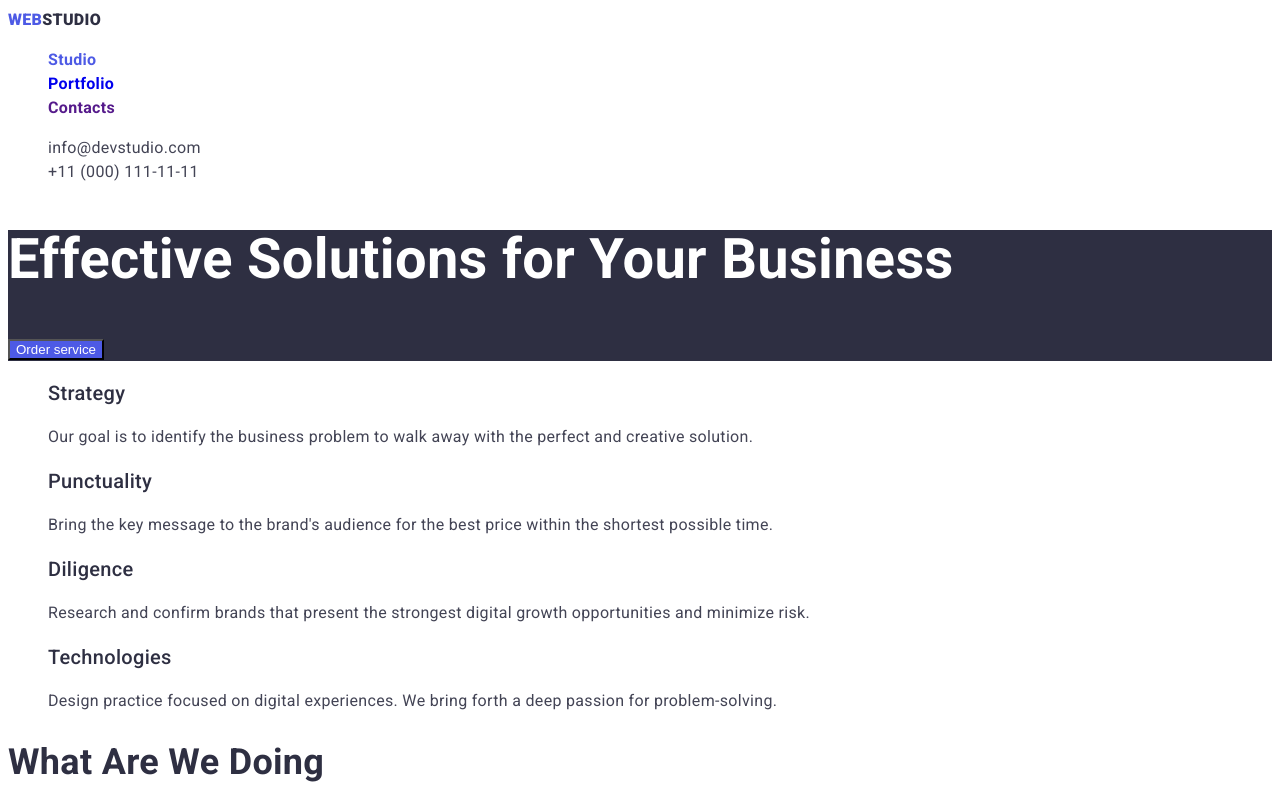
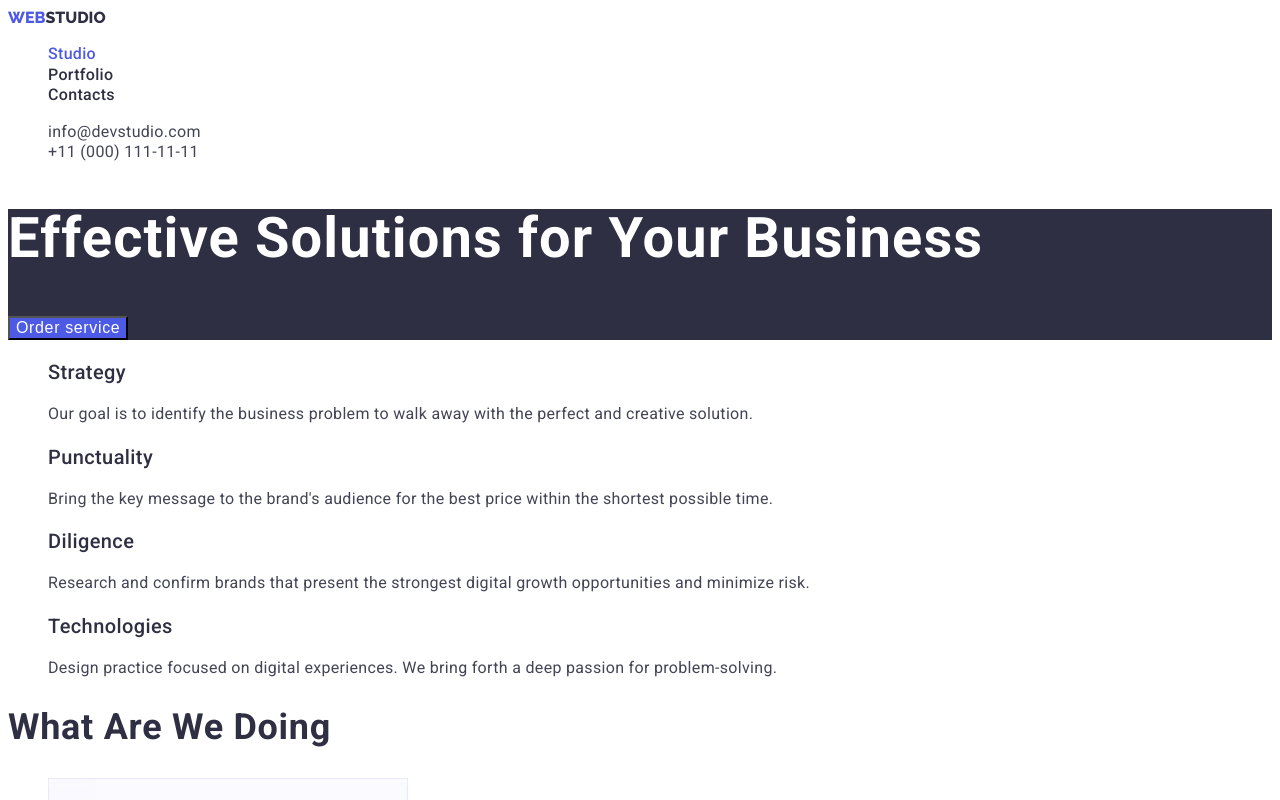
Before and after one commit to IrynaRudenk0/goit-markup-hw-02, a plain HTML site: page index.html in a window 1280 px wide. Shown: the top 800 px of the page. Drawn offline with Linux system fonts and the light colour scheme.

Commit message:
Homework-2 - feedback update 1

```diff
--- a/css/styles.css
+++ b/css/styles.css
@@ -17,21 +17,10 @@
 }
 
 body {
-    background: var(--white-color);
+    background-color: var(--white-color);
     font-family: Roboto, sans-serif;
-    font-weight: 400;
-    font-style: normal;
         font-size: 16px;
-        line-height: 1.5;
-        letter-spacing: 0.02em;
         color: var(--text-color);
-}
-
-.main-title {
-font-weight: 600;
-font-size: 56px;
-line-height: 1.07;
-color: var(--dark-color);
 }
 
 .list {
@@ -40,6 +29,7 @@ color: var(--dark-color);
 
 .link {
     text-decoration: none;
+    font-style: inherit;
 }
 
 .link:hover,
@@ -58,29 +48,37 @@ font-style: inherit;
 /* header */
 
 .logo {
-    font-family: 'Raleway' sans-serif;
+    font-family: 'Raleway', sans-serif;
     font-weight: 800;
     text-transform: uppercase;
     color: var(--primary-brand-color);
+    font-size: 16px;
+        line-height: 128%;
 }
 
 .logo-black {
     color: var(--dark-color);
-    font-size: 16px;
-        line-height: 128%;
+
 }
 
-.nav-item {
-        font-weight: 600;
+.nav-link {
+    font-style: inherit;
+    font-weight: 500;
+        font-size: 16px;
+            line-height: 1.28;
+            letter-spacing: 0.02em;
         color: var(--dark-color);
 }
 
-.auth-link {
+.address-link {
+    font-style: normal;
+    font-size: 16px;
+        line-height: 1.28;
+        letter-spacing: 0.02em;
     color: var(--text-color);
 }
 
 /* main page */
-
 /* hero section */
 
 .hero {
@@ -88,35 +86,45 @@ font-style: inherit;
 }
 
 .hero-title {
+    font-weight: 700;
+        font-size: 56px;
+        line-height: 1.07;
+        letter-spacing: 0.02em;
     color: var(--white-color);
 }
 
 .hero-button {
-    Weight: 600px;
-    Size: 16px;
+    font-weight: 500px;
+    font-size: 16px;
     Line-height: 1.17;
+    letter-spacing: 0.04em;
     color: var(--white-color);
     background-color: var(--primary-brand-color);
 }
 
 /* sections */
 
-.examples-title,
-.team-title {
-    font-weight: 600;
+.section-title {
+    font-weight: 700;
     font-size: 36px;
     line-height: 1.11;
+letter-spacing: 0.02em;
     text-transform: capitalize;
     color: var(--dark-color);
 }
 
-.strength-title,
-.team-title,
-.projects-title {
+.subsection-title {
     font-weight: 500;
     font-size: 20px;
     line-height: 1.2;
+    letter-spacing: 0.02em;
     color: var(--dark-color);
+}
+
+.section-text {
+    font-size: 16px;
+    line-height: 1.28;
+    letter-spacing: 0.02em;
 }
 
 .team {
@@ -138,11 +146,17 @@ font-style: inherit;
 
 .footer-text {
     color: var(--accent-color);
+        font-size: 16px;
+            line-height: 1.28;
+            letter-spacing: 0.02em;
 }
+
+
 
 /* portfolio page */
 
 .projects-filter {
+    font-style: inherit;
     background-color: var(--light-color);
     color: var(--primary-brand-color);
 }
--- a/index.html
+++ b/index.html
@@ -30,20 +30,20 @@
           </li>
         </ul>
       </nav>
-      <adress class="auth">
-        <ul class="auth-list list">
+      <address class="address">
+        <ul class="address-list list">
           <li>
-            <a class="auth-link link" href="mailto:info@devstudio.com"
+            <a class="address-link link" href="mailto:info@devstudio.com"
               >info@devstudio.com</a
             >
           </li>
           <li>
-            <a class="auth-link link" href="tel:+110001111111"
+            <a class="address-link link" href="tel:+110001111111"
               >+11 (000) 111-11-11</a
             >
           </li>
         </ul>
-      </adress>
+      </address>
     </header>
     <main>
       <section class="hero">
@@ -56,29 +56,29 @@
         <h2 hidden>Our strength</h2>
         <ul class="strength-list list">
           <li class="strengh-item">
-            <h3 class="strength-title">Strategy</h3>
-            <p>
+            <h3 class="strength-title subsection-title">Strategy</h3>
+            <p class="section-text">
               Our goal is to identify the business problem to walk away with the
               perfect and creative solution.
             </p>
           </li>
           <li class="strengh-item">
-            <h3 class="strength-title">Punctuality</h3>
-            <p>
+            <h3 class="strength-title subsection-title">Punctuality</h3>
+            <p class="section-text">
               Bring the key message to the brand's audience for the best price
               within the shortest possible time.
             </p>
           </li>
           <li class="strengh-item">
-            <h3 class="strength-title">Diligence</h3>
-            <p>
+            <h3 class="strength-title subsection-title">Diligence</h3>
+            <p class="section-text">
               Research and confirm brands that present the strongest digital
               growth opportunities and minimize risk.
             </p>
           </li>
           <li class="strengh-item">
-            <h3 class="strength-title">Technologies</h3>
-            <p>
+            <h3 class="strength-title subsection-title">Technologies</h3>
+            <p class="section-text">
               Design practice focused on digital experiences. We bring forth a
               deep passion for problem-solving.
             </p>
@@ -86,7 +86,7 @@
         </ul>
       </section>
       <section class="examples">
-        <h2 class="examples-title">What are we doing</h2>
+        <h2 class="examples-title section-title">What are we doing</h2>
         <ul class="examples-list list">
           <li class="examples-item">
             <a href="" class="link examples-link"
@@ -115,33 +115,33 @@
         </ul>
       </section>
       <section class="team">
-        <h2 class="team-title">Our Team</h2>
+        <h2 class="team-title section-title">Our Team</h2>
         <ul class="list">
           <li class="team-member">
             <img src="./images/mark.jpg" alt="photo Mark" width="264" />
-            <h3 class="team-title">Mark Guerrero</h3>
+            <h3 class="team-title subsection-title">Mark Guerrero</h3>
             <p>Product Designer</p>
           </li>
           <li class="team-member">
             <img src="./images/tom.jpg" alt="photo Tom" width="264" />
-            <h3 class="team-title">Tom Ford</h3>
+            <h3 class="team-title subsection-title">Tom Ford</h3>
             <p>Frontend Developer</p>
           </li>
           <li class="team-member">
             <img src="./images/camila.jpg" alt="photo Camila" width="264" />
-            <h3 class="team-title">Camila Garcia</h3>
+            <h3 class="team-title subsection-title">Camila Garcia</h3>
             <p>Marketing</p>
           </li>
           <li class="team-member">
             <img src="./images/daniel.jpg" alt="photo Daniel" width="264" />
-            <h3 class="team-title">Daniel Wilson</h3>
+            <h3 class="team-title subsection-title">Daniel Wilson</h3>
             <p>UI Designer</p>
           </li>
         </ul>
       </section>
     </main>
     <footer class="footer">
-      <a href="./index.html" class="logo"
+      <a href="./index.html" class="logo link"
         >Web<span class="logo-white">Studio</span></a
       >
       <p class="footer-text">
```
Also changed, not shown: portfolio.html (+49 -38 lines).
